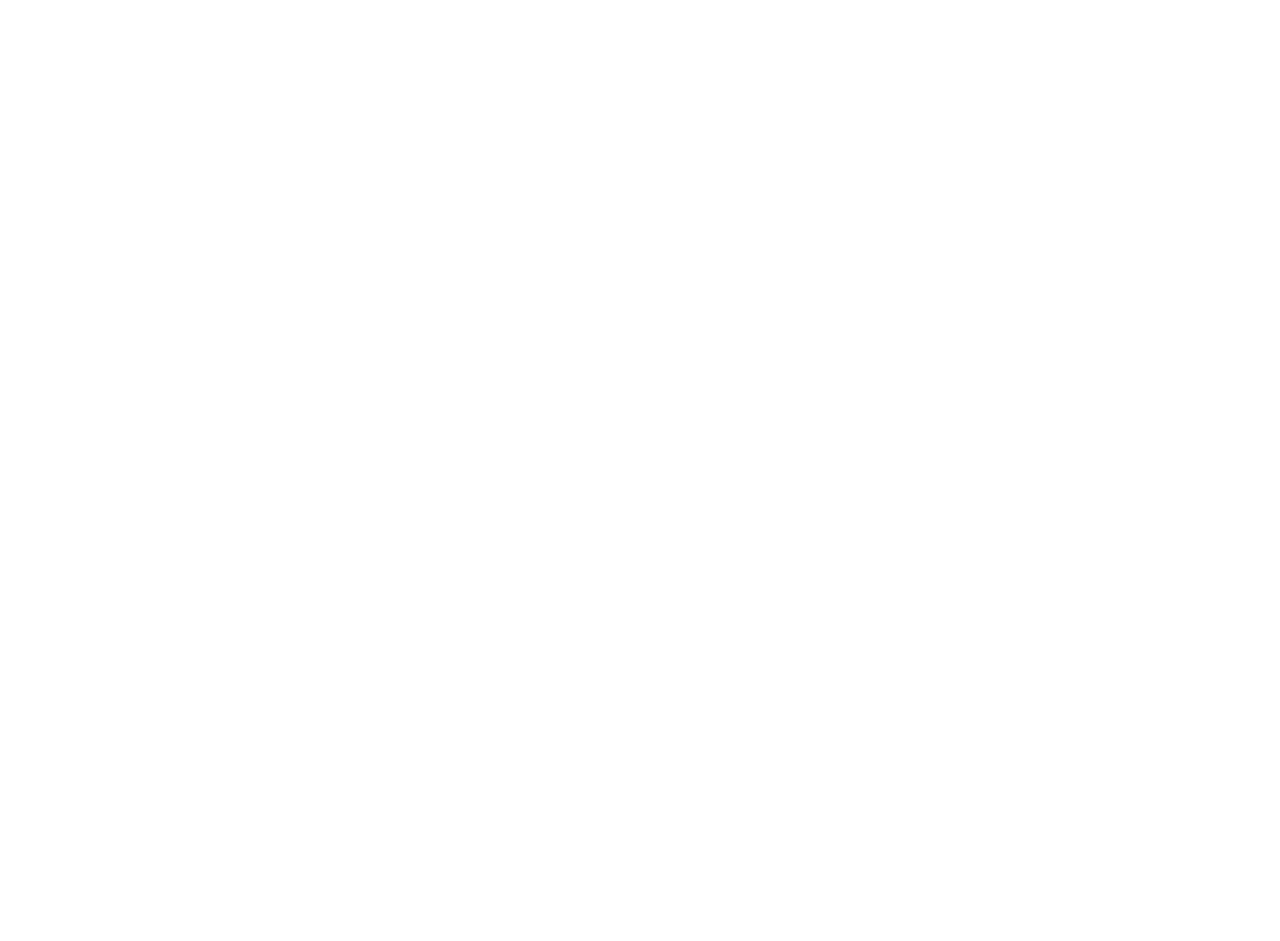
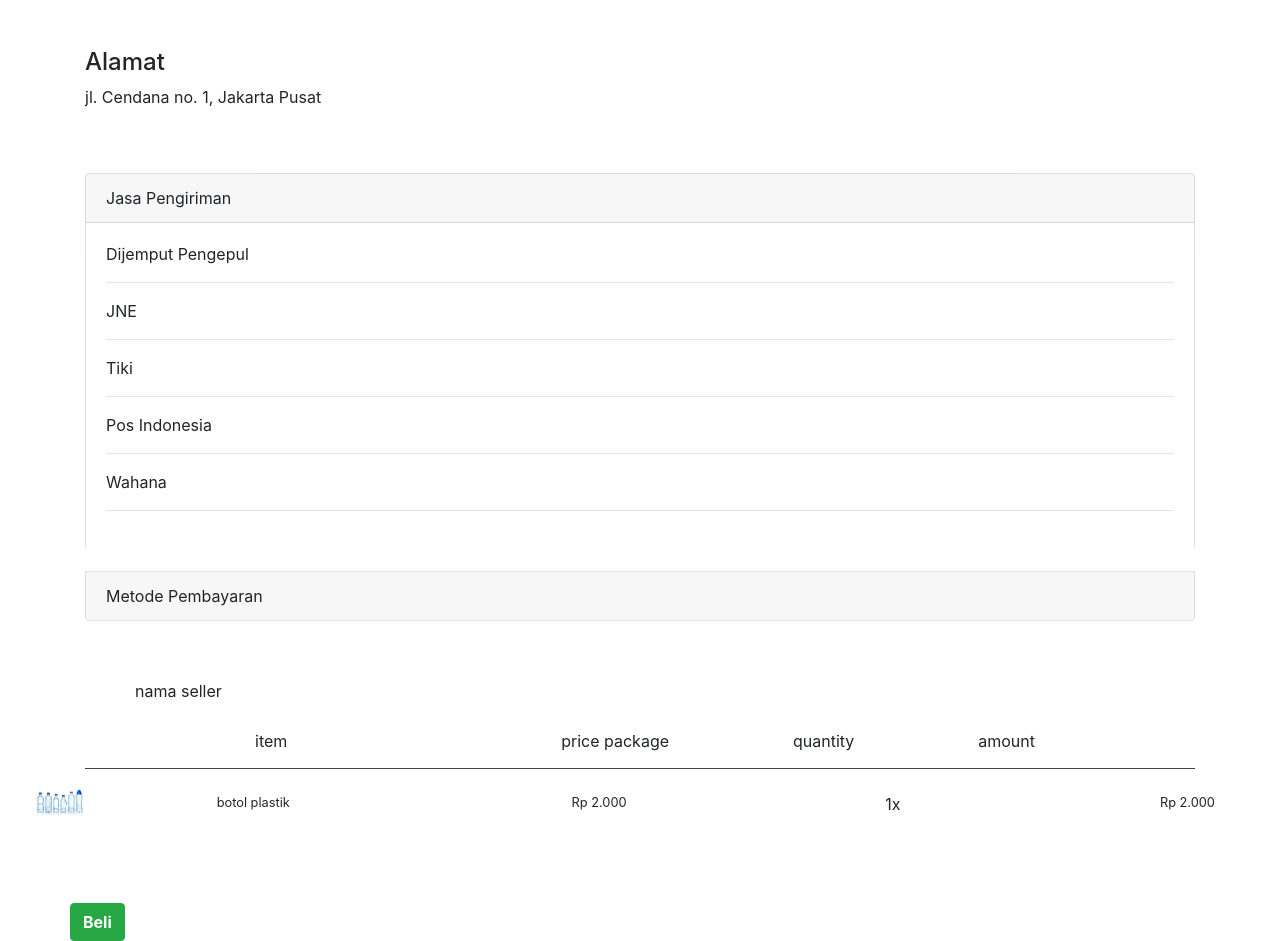
Before and after one commit to Supreme-Spyro/Reuce-Front, a React (Create React App) app: page /checkout in a window 1280 px wide. Before the commit the page ends 800 px from the top, so only its background shows below. Built offline with nearby package versions, Linux system fonts and the light colour scheme.

Commit message:
add checkout

```diff
--- a/src/pages/Checkout.js
+++ b/src/pages/Checkout.js
@@ -1,8 +1,116 @@
 import React from 'react'
 
+import { useSelector, useDispatch } from "react-redux";
+import { useParams, Link, useHistory } from "react-router-dom";
+
+import {
+  Accordion,
+  Form,
+  Button,
+  Container,
+  DropdownButton,
+  Dropdown,
+  Row,
+  Col,
+  Card,
+  Spinner,
+} from "react-bootstrap";
+
+import plasticBottle from '../assets/plastic-bottle.jpg';
+import '../styles/Checkout.scss'
+
 export default function Checkout() {
+    const jasaPengirimanDummy = ["Dijemput Pengepul", "JNE", "Tiki", "Pos Indonesia", "Wahana"]
+    const paymentMethodDummy = ["COD", "OVO", "Mandiri", "BRI", "BNI"]
+
     return (
         <div>
+            <br/>
+            <br/>
+            <Container>
+                <div className="address-container">
+                    <h4>Alamat</h4>
+                    <p>jl. Cendana no. 1, Jakarta Pusat</p>
+                </div>
+                <br/>
+                <br/>
+                <Accordion defaultActiveKey="0">
+                    <Card className="jasa-pengiriman">
+                        <Accordion.Toggle as={Card.Header} eventKey="0">
+                        Jasa Pengiriman
+                        </Accordion.Toggle>
+                        <Accordion.Collapse eventKey="0">
+                        <Card.Body>
+                            {jasaPengirimanDummy.map((item, index) => (
+                                <div key={index}>
+                                <p>{item}</p>
+                                <hr />
+                                </div>
+                            ))}
+                        </Card.Body>
+                        </Accordion.Collapse>
+                    </Card>
+                    <br/>
+                    <Card className="payment-method">
+                        <Accordion.Toggle as={Card.Header} eventKey="1">
+                        Metode Pembayaran
+                        </Accordion.Toggle>
+                        <Accordion.Collapse eventKey="1">
+                        <Card.Body>
+                        {paymentMethodDummy.map((item, index) => (
+                            <div key={index}>
+                            <p>{item}</p>
+                            <hr />
+                            </div>
+                        ))}
+                        </Card.Body>
+                        </Accordion.Collapse>
+                    </Card>
+                </Accordion>
+                <br/>
+                <br/>
+                <Row>
+                <Col md={12}><div className="select-product-profile">
+                <div className="photo-seller"></div>
+                <p>nama seller</p>
+              </div>
+              <Form.Group className="select-product">
+                <div className="select-product-header">
+                  <p className="header-item">item</p>
+                  <p className="header-price">price package</p>
+                  <p className="header-quantity">quantity</p>
+                  <p className="header-amount">amount</p>
+                </div>
+                <div className="select-product-content">
+                  <div className="img-product">
+                      <img
+                      src={plasticBottle}
+                      width={50}
+                      height={50}/>
+                  </div>
+                  <Form.Text className="product-name">botol plastik</Form.Text>
+                  <Form.Text className="price">Rp 2.000</Form.Text>
+                  <div className="container-counter-quantity">
+                    <p className="num">1x</p>
+                  </div>
+                  <Form.Text className="amount">Rp 2.000</Form.Text>
+                </div>
+              </Form.Group>
+                </Col>
+                </Row>
+              <br/>
+              <br/>
+                <Row>
+                    <Button
+                      className="buy-now"
+                      variant="success"
+                      type="submit"
+                    >
+                    <strong>Beli</strong>
+                    </Button>
+                </Row>
+            </Container>
+
 
         </div>
     )
--- /dev/null
+++ b/src/styles/Checkout.scss
@@ -0,0 +1,73 @@
+.select-product-profile p {
+    margin-top: 10px;
+    margin-left: 50px;
+}
+
+.select-product-header {
+    display: flex;
+    justify-content: space-between;
+    border-bottom: 1px solid rgb(68, 67, 67);
+    width: 100%;
+    height: 40px;
+  }
+
+  .header-item {
+    margin-left: 170px;
+    margin-right: 150px;
+  }
+
+  .header-amount {
+    margin-right: 160px;
+  }
+
+  .select-product-content {
+    display: flex;
+    justify-content: space-between;
+    padding-top: 20px;
+    box-sizing: border-box;
+  }
+
+  .check-product {
+    margin-left: 50px;
+  }
+
+  .img-product {
+    width: 50px;
+    height: 50px;
+    margin: -10px 0 0 -50px;
+  }
+
+  .product-name {
+    margin-left: -100px;
+  }
+
+  .price {
+    position: relative;
+    right: -50px;
+  }
+
+  .container-counter-quantity {
+    display: flex;
+    justify-content: space-between;
+    align-items: center;
+    height: 30px;
+    width: 100px;
+    position: relative;
+    right: -67px;
+  }
+
+  .button {
+    height: 20px;
+    display: flex;
+    align-items: center;
+    justify-content: center;
+  }
+
+  .num {
+    margin: 10px;
+  }
+
+  .amount {
+    position: relative;
+    right: -20px;
+  }
```
